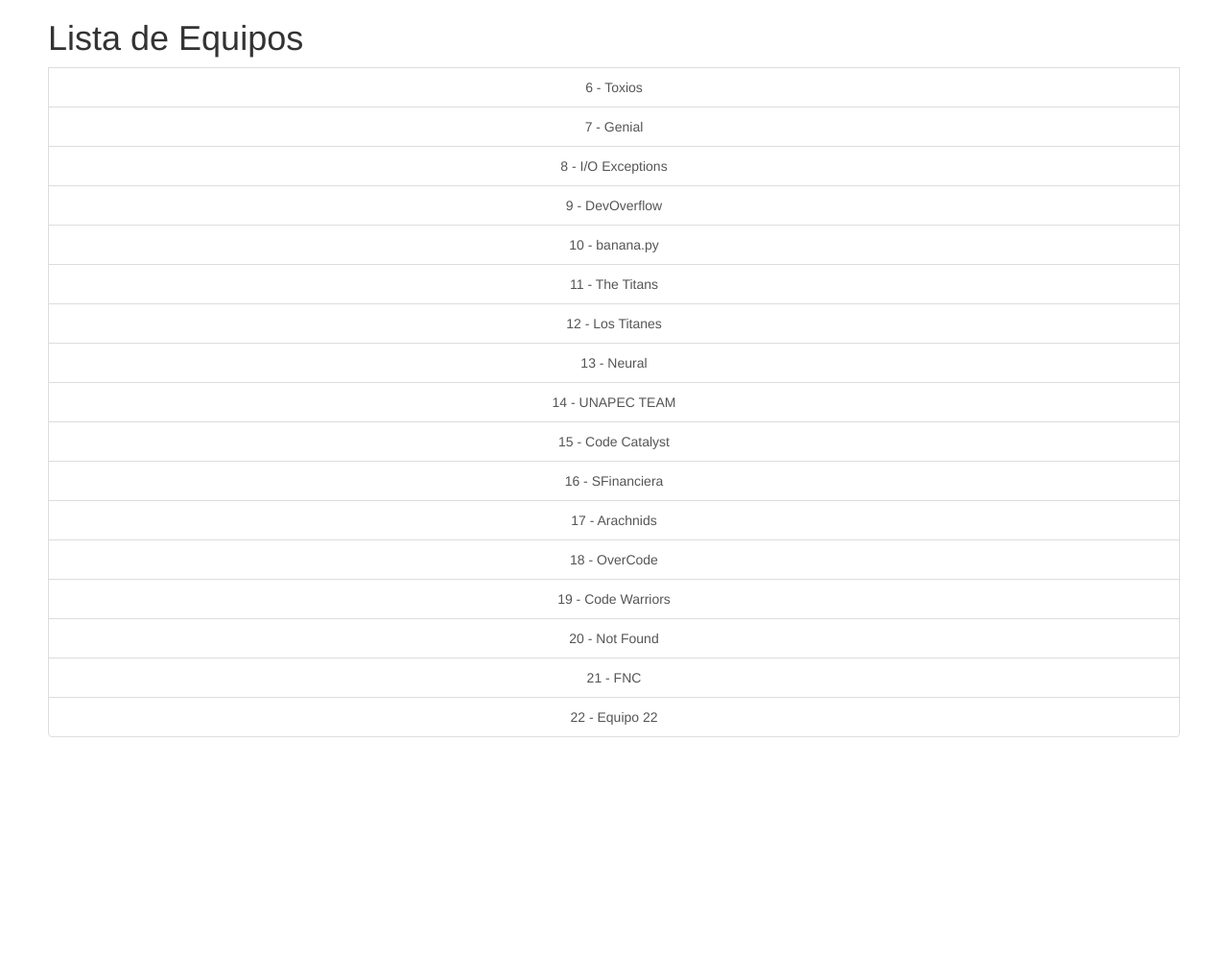
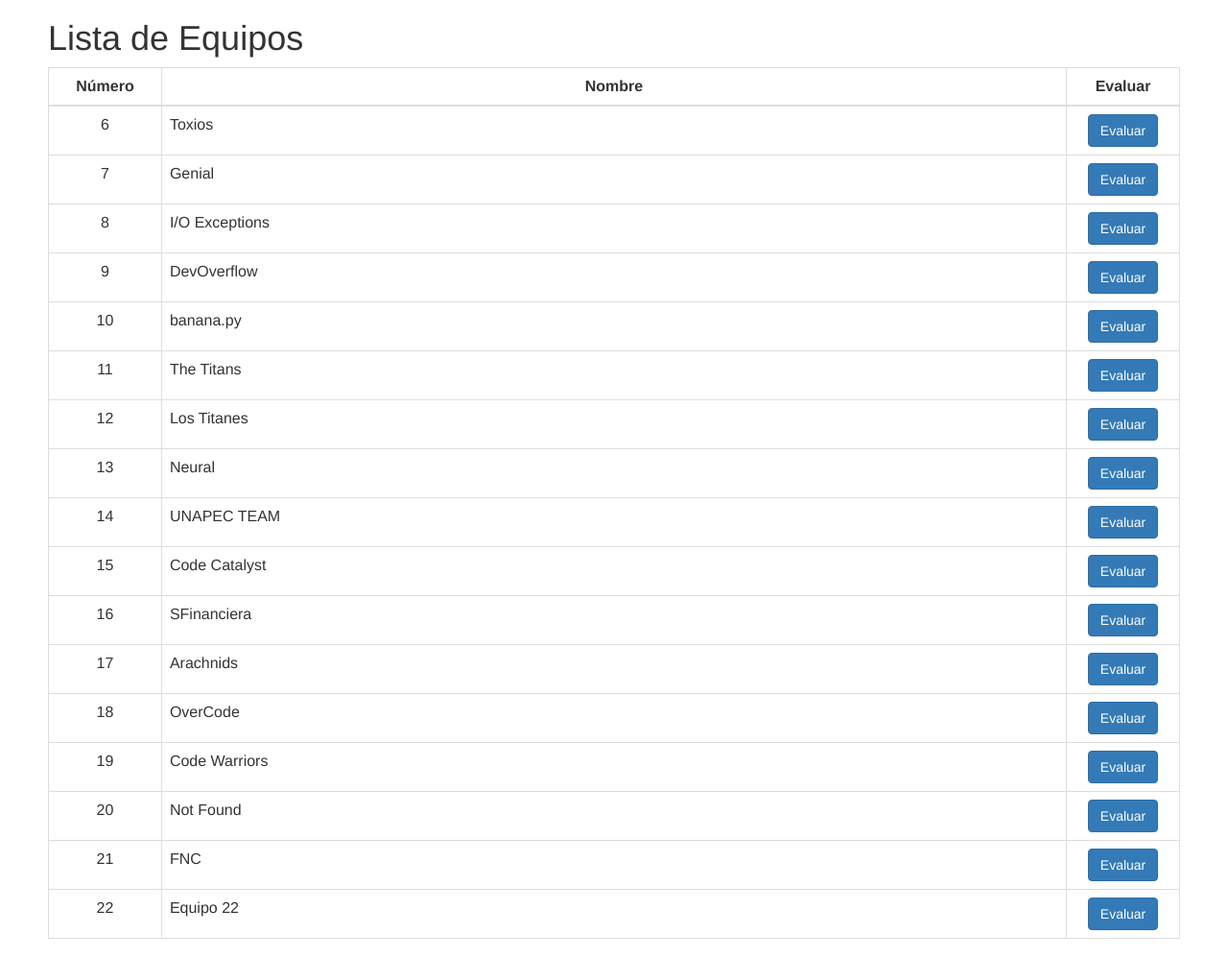
Before and after one commit to dewynl/Hackathon, a Django app: page /equipos-evaluar/ in a window 1280 px wide. Shown: the part 52-1050 px from the top of the page at 96% size. Before the commit the page ends 820 px from the top, so only its background shows below. Run offline with Django 3.2, Linux system fonts and the light colour scheme; a user stored in the database is signed in; data comes from the database, SQL or seed files in the repository; some libraries are stand-ins or nearby versions.

Commit message:
Lista de equipos a evaluar en tablas.

```diff
--- a/evaluacion/templates/detalle-resultado.html
+++ b/evaluacion/templates/detalle-resultado.html
@@ -28,7 +28,7 @@
                 <ul class="nav navbar-nav">
                     <li><a href="/equipos-evaluar">Evaluar equipos</a></li>
                     <li class="active"><a href="/resultados">Resultados</a></li>
-{% comment %}
+                    {% comment %}
                     <li class="active"><a href="/presentacion-equipos">Presentación de Proyectos</a></li>
 {% endcomment %}
                 </ul>
--- a/evaluacion/templates/equipos_list.html
+++ b/evaluacion/templates/equipos_list.html
@@ -28,7 +28,7 @@
                 <ul class="nav navbar-nav">
                     <li class="active"><a href="/equipos-evaluar">Evaluar equipos</a></li>
                     <li><a href="/resultados">Resultados</a></li>
-{% comment %}
+                    {% comment %}
                     <li><a href="/presentacion-equipos">Presentación de Proyectos</a></li>
 {% endcomment %}
 
@@ -46,13 +46,26 @@
 {% block content %}
     <div class="list-group">
         <div style="margin-left: 50px; margin-right: 50px;">
-
             <h1>Lista de Equipos</h1>
             {% if object_list %}
-                {% for e in object_list %}
-                    <a href="equipo/{{ e.id }}"
-                       class="text-center list-group-item list-group-item-action">{{ e.pk }} - {{ e.nombre }}</a>
-                {% endfor %}
+                <table class="table table-bordered">
+                    <thead>
+                    <tr>
+                        <td width="10%" class="text-center"><b>Número</b></td>
+                        <td class="text-center"><b>Nombre</b></td>
+                        <td class="text-center"><b>Evaluar</b></td>
+                    </tr>
+                    </thead>
+                    <tbody>
+                    {% for e in object_list %}
+                        <tr>
+                            <td class="text-center" width="10%">{{ e.pk }}</td>
+                            <td>{{ e.nombre }}</td>
+                            <td class="text-center" width="10%"><a class="btn btn-primary" href="equipo/{{ e.id }}">Evaluar</a></td>
+                        </tr>
+                    {% endfor %}
+                    </tbody>
+                </table>
             {% else %}
                 <h2 class="text-center">TODOS LOS EQUIPOS EVALUADOS</h2>
             {% endif %}
```
